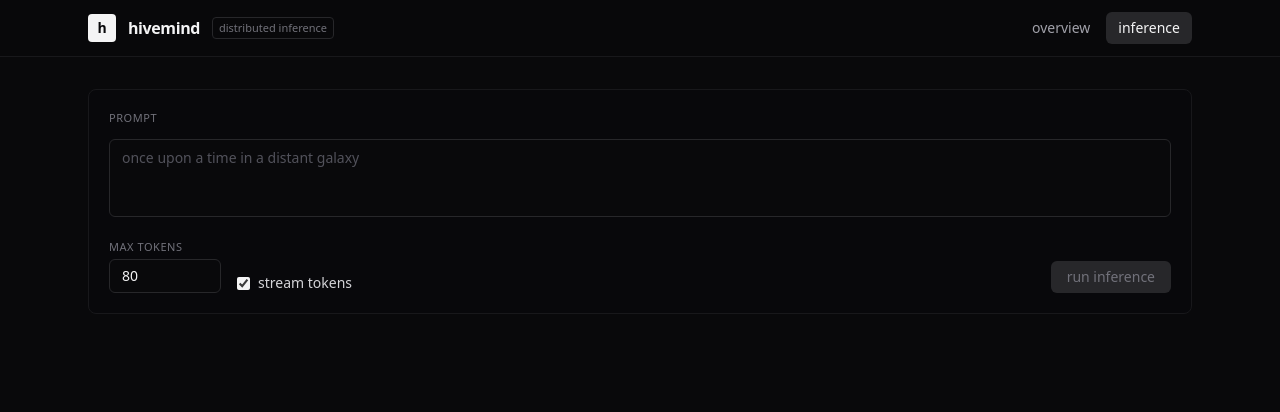
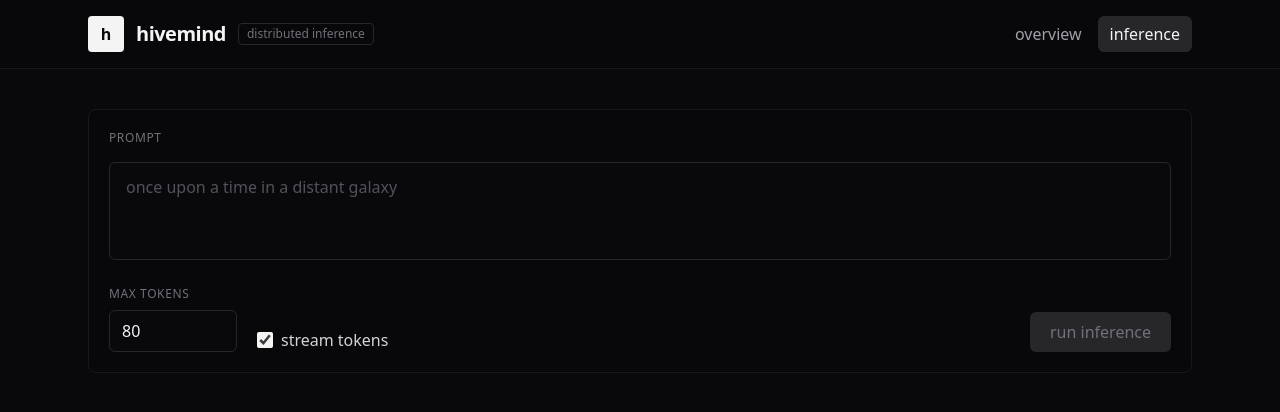
Before and after one commit to Nixxx19/lattice9, a React (Vite) app in the folder dashboard/: page /inference in a window 1280 px wide. Shown: the top 412 px of the page. Built offline with nearby package versions, Linux system fonts and the light colour scheme.

Commit message:
ui: bump type scale across header, cards, inputs, tokens

```diff
--- a/dashboard/src/App.tsx
+++ b/dashboard/src/App.tsx
@@ -10,7 +10,7 @@ function App() {
     setSession((prev) => ({ ...prev, ...patch }));
 
   const linkClass = ({ isActive }: { isActive: boolean }) =>
-    `px-3 py-1.5 rounded-md text-sm transition-colors ${
+    `px-3 py-1.5 rounded-md text-base transition-colors ${
       isActive
         ? "bg-zinc-800 text-zinc-100"
         : "text-zinc-400 hover:text-zinc-200"
@@ -20,13 +20,13 @@ function App() {
     <InferenceCtx.Provider value={{ session, update }}>
       <div className="min-h-screen bg-zinc-950 text-zinc-100">
         <header className="border-b border-zinc-900 bg-zinc-950/80 backdrop-blur sticky top-0 z-50">
-          <div className="max-w-6xl mx-auto px-6 py-3 flex items-center justify-between">
+          <div className="max-w-6xl mx-auto px-6 py-4 flex items-center justify-between">
             <div className="flex items-center gap-3">
-              <div className="w-7 h-7 rounded bg-zinc-100 text-zinc-950 flex items-center justify-center font-semibold text-sm">
+              <div className="w-9 h-9 rounded bg-zinc-100 text-zinc-950 flex items-center justify-center font-semibold text-base">
                 h
               </div>
-              <h1 className="text-base font-semibold tracking-tight">hivemind</h1>
-              <span className="text-[11px] text-zinc-500 border border-zinc-800 px-1.5 py-0.5 rounded">
+              <h1 className="text-xl font-semibold tracking-tight">hivemind</h1>
+              <span className="text-xs text-zinc-500 border border-zinc-800 px-2 py-0.5 rounded">
                 distributed inference
               </span>
             </div>
@@ -41,7 +41,7 @@ function App() {
           </div>
         </header>
 
-        <main className="max-w-6xl mx-auto px-6 py-8">
+        <main className="max-w-6xl mx-auto px-6 py-10">
           <Routes>
             <Route path="/" element={<Overview />} />
             <Route path="/inference" element={<Inference />} />
--- a/dashboard/src/pages/Inference.tsx
+++ b/dashboard/src/pages/Inference.tsx
@@ -134,10 +134,10 @@ export default function Inference() {
           onChange={(e) => update({ prompt: e.target.value })}
           placeholder="once upon a time in a distant galaxy"
           rows={3}
-          className="w-full bg-zinc-950 border border-zinc-800 rounded-md px-3 py-2 text-sm text-zinc-100 placeholder-zinc-600 focus:outline-none focus:border-zinc-600 resize-none"
+          className="w-full bg-zinc-950 border border-zinc-800 rounded-md px-4 py-3 text-base text-zinc-100 placeholder-zinc-600 focus:outline-none focus:border-zinc-600 resize-none"
         />
 
-        <div className="mt-4 flex flex-wrap items-end gap-4">
+        <div className="mt-5 flex flex-wrap items-end gap-5">
           <div>
             <Label>max tokens</Label>
             <input
@@ -146,16 +146,16 @@ export default function Inference() {
               onChange={(e) => update({ maxTokens: Number(e.target.value) })}
               min={1}
               max={500}
-              className="w-28 bg-zinc-950 border border-zinc-800 rounded-md px-3 py-1.5 text-sm text-zinc-100 focus:outline-none focus:border-zinc-600"
+              className="w-32 bg-zinc-950 border border-zinc-800 rounded-md px-3 py-2 text-base text-zinc-100 focus:outline-none focus:border-zinc-600"
             />
           </div>
 
-          <label className="flex items-center gap-2 text-sm text-zinc-300 select-none cursor-pointer">
+          <label className="flex items-center gap-2 text-base text-zinc-300 select-none cursor-pointer">
             <input
               type="checkbox"
               checked={stream}
               onChange={(e) => update({ stream: e.target.checked })}
-              className="accent-zinc-100"
+              className="accent-zinc-100 w-4 h-4"
             />
             stream tokens
           </label>
@@ -163,7 +163,7 @@ export default function Inference() {
           <button
             onClick={run}
             disabled={loading || !prompt.trim()}
-            className="ml-auto px-4 py-1.5 bg-zinc-100 hover:bg-white disabled:bg-zinc-800 disabled:text-zinc-500 text-zinc-950 rounded-md text-sm font-medium transition-colors"
+            className="ml-auto px-5 py-2 bg-zinc-100 hover:bg-white disabled:bg-zinc-800 disabled:text-zinc-500 text-zinc-950 rounded-md text-base font-medium transition-colors"
           >
             {loading ? "running…" : "run inference"}
           </button>
@@ -172,13 +172,13 @@ export default function Inference() {
 
       {error && (
         <Card tone="error">
-          <span className="text-sm">{error}</span>
+          <span className="text-base">{error}</span>
         </Card>
       )}
 
       {loading && stream && streamedTokens.length === 0 && (
         <Card>
-          <div className="flex items-center gap-2 text-sm text-zinc-400">
+          <div className="flex items-center gap-2 text-base text-zinc-400">
             <Dot pulse /> opening pipeline…
           </div>
         </Card>
@@ -186,7 +186,7 @@ export default function Inference() {
 
       {loading && !stream && (
         <Card>
-          <div className="flex items-center gap-2 text-sm text-zinc-400">
+          <div className="flex items-center gap-2 text-base text-zinc-400">
             <Dot pulse /> running inference…
           </div>
         </Card>
@@ -195,7 +195,7 @@ export default function Inference() {
       {streamedTokens.length > 0 && (
         <Card>
           <SectionHeader title="live tokens" />
-          <p className="leading-relaxed font-mono text-sm break-words">
+          <p className="leading-relaxed font-mono text-base break-words">
             <span className="text-zinc-500">{prompt}</span>
             {streamedTokens.map((t) => (
               <span
@@ -209,7 +209,7 @@ export default function Inference() {
             {loading && <span className="text-zinc-600 animate-pulse">▌</span>}
           </p>
           {streamWorkers.length > 0 && (
-            <div className="mt-4 flex flex-wrap gap-3 text-xs">
+            <div className="mt-5 flex flex-wrap gap-4 text-sm">
               {streamWorkers.map((w) => (
                 <span key={w} className={workerColor(w, streamWorkers)}>
                   ● <span className="text-zinc-400">{w}</span>
@@ -218,7 +218,7 @@ export default function Inference() {
             </div>
           )}
           {result && (
-            <div className="mt-4 pt-3 border-t border-zinc-900 text-xs text-zinc-500 flex gap-4">
+            <div className="mt-5 pt-4 border-t border-zinc-900 text-sm text-zinc-500 flex gap-5">
               <span>id {result.request_id}</span>
               <span>{result.tokens_generated} tokens</span>
               <span>{result.total_latency_ms.toFixed(0)}ms</span>
@@ -230,8 +230,8 @@ export default function Inference() {
       {result && streamedTokens.length === 0 && (
         <Card>
           <SectionHeader title="result" />
-          <p className="text-sm text-zinc-200 leading-relaxed">{result.result}</p>
-          <div className="mt-3 text-xs text-zinc-500 flex gap-4">
+          <p className="text-base text-zinc-200 leading-relaxed">{result.result}</p>
+          <div className="mt-4 text-sm text-zinc-500 flex gap-5">
             <span>id {result.request_id}</span>
             <span>{result.tokens_generated} tokens</span>
             <span>{result.total_latency_ms.toFixed(0)}ms</span>
@@ -242,7 +242,7 @@ export default function Inference() {
       {reshards.length > 0 && (
         <Card tone="warn">
           {reshards.map((r, i) => (
-            <div key={i} className="text-sm">
+            <div key={i} className="text-base">
               dropped <span className="font-mono">{r.dropped_worker}</span> at
               token {r.token_index}
               {r.remaining && (
@@ -277,7 +277,7 @@ function Card({
 
 function SectionHeader({ title }: { title: string }) {
   return (
-    <div className="text-[11px] uppercase tracking-wider text-zinc-500 mb-3">
+    <div className="text-xs uppercase tracking-wider text-zinc-500 mb-4">
       {title}
     </div>
   );
@@ -285,7 +285,7 @@ function SectionHeader({ title }: { title: string }) {
 
 function Label({ children }: { children: React.ReactNode }) {
   return (
-    <div className="text-[11px] uppercase tracking-wider text-zinc-500 mb-1">
+    <div className="text-xs uppercase tracking-wider text-zinc-500 mb-2">
       {children}
     </div>
   );
@@ -294,7 +294,7 @@ function Label({ children }: { children: React.ReactNode }) {
 function Dot({ pulse }: { pulse?: boolean }) {
   return (
     <span
-      className={`inline-block w-1.5 h-1.5 rounded-full bg-zinc-300 ${
+      className={`inline-block w-2 h-2 rounded-full bg-zinc-300 ${
         pulse ? "animate-pulse" : ""
       }`}
     />
--- a/dashboard/src/pages/Overview.tsx
+++ b/dashboard/src/pages/Overview.tsx
@@ -119,11 +119,11 @@ function StatCard({
   mono?: boolean;
 }) {
   return (
-    <div className="border border-zinc-900 rounded-lg p-4 bg-zinc-950/40">
-      <div className="text-[11px] uppercase tracking-wider text-zinc-500 mb-1">
+    <div className="border border-zinc-900 rounded-lg p-5 bg-zinc-950/40">
+      <div className="text-xs uppercase tracking-wider text-zinc-500 mb-2">
         {label}
       </div>
-      <div className={`text-lg font-semibold text-zinc-100 ${mono ? "font-mono" : ""}`}>
+      <div className={`text-2xl font-semibold text-zinc-100 ${mono ? "font-mono" : ""}`}>
         {value}
       </div>
     </div>
@@ -139,24 +139,24 @@ function WorkerCard({ worker }: { worker: Worker }) {
       : "—";
 
   return (
-    <div className="border border-zinc-900 rounded-lg p-4 bg-zinc-950/40">
+    <div className="border border-zinc-900 rounded-lg p-5 bg-zinc-950/40">
       <div className="flex items-center justify-between mb-3">
         <div className="flex items-center gap-2">
           <span
-            className={`inline-block w-1.5 h-1.5 rounded-full ${
+            className={`inline-block w-2 h-2 rounded-full ${
               isHealthy ? "bg-emerald-400" : "bg-rose-400"
             }`}
           />
-          <h3 className="font-medium text-zinc-100 text-sm">{worker.worker_id}</h3>
+          <h3 className="font-medium text-zinc-100 text-base">{worker.worker_id}</h3>
         </div>
-        <span className="text-[11px] text-zinc-500">
+        <span className="text-xs text-zinc-500">
           {isHealthy ? "healthy" : "offline"}
         </span>
       </div>
-      <div className="text-[11px] font-mono text-zinc-600 mb-3 truncate">
+      <div className="text-xs font-mono text-zinc-600 mb-4 truncate">
         {worker.url}
       </div>
-      <dl className="grid grid-cols-2 gap-y-1.5 text-xs">
+      <dl className="grid grid-cols-2 gap-y-2 text-sm">
         <dt className="text-zinc-500">cpu</dt>
         <dd className="text-zinc-300 text-right">{worker.cpu_cores} cores</dd>
         <dt className="text-zinc-500">memory</dt>
@@ -182,25 +182,25 @@ function WorkerCard({ worker }: { worker: Worker }) {
 
 function JobRow({ job }: { job: Job }) {
   return (
-    <div className="border border-zinc-900 rounded-lg p-3 bg-zinc-950/40">
-      <div className="flex items-center justify-between mb-1.5">
-        <span className="text-[11px] font-mono text-zinc-500">
+    <div className="border border-zinc-900 rounded-lg p-4 bg-zinc-950/40">
+      <div className="flex items-center justify-between mb-2">
+        <span className="text-xs font-mono text-zinc-500">
           {job.request_id}
         </span>
-        <span className="text-[11px] text-zinc-500">
+        <span className="text-xs text-zinc-500">
           {job.tokens_generated} tokens · {job.total_latency_ms.toFixed(0)} ms
         </span>
       </div>
-      <p className="text-xs text-zinc-400 mb-1">
+      <p className="text-sm text-zinc-400 mb-1.5">
         <span className="text-zinc-600">prompt:</span> {job.prompt}
       </p>
-      <p className="text-xs text-zinc-200 line-clamp-2">{job.result}</p>
+      <p className="text-sm text-zinc-200 line-clamp-2">{job.result}</p>
       {job.worker_trace.length > 0 && (
-        <div className="mt-2 flex flex-wrap gap-1.5">
+        <div className="mt-3 flex flex-wrap gap-1.5">
           {job.worker_trace.map((t, i) => (
             <span
               key={i}
-              className="text-[10px] font-mono text-zinc-500 border border-zinc-900 px-1.5 py-0.5 rounded"
+              className="text-xs font-mono text-zinc-500 border border-zinc-900 px-2 py-0.5 rounded"
             >
               {t.worker_id} · {t.latency_ms.toFixed(0)}ms
             </span>
@@ -213,7 +213,7 @@ function JobRow({ job }: { job: Job }) {
 
 function SectionHeader({ title }: { title: string }) {
   return (
-    <h2 className="text-[11px] uppercase tracking-wider text-zinc-500 mb-3">
+    <h2 className="text-xs uppercase tracking-wider text-zinc-500 mb-4">
       {title}
     </h2>
   );
@@ -221,7 +221,7 @@ function SectionHeader({ title }: { title: string }) {
 
 function EmptyState({ text }: { text: string }) {
   return (
-    <div className="border border-zinc-900 rounded-lg p-8 text-center text-sm text-zinc-600">
+    <div className="border border-zinc-900 rounded-lg p-10 text-center text-base text-zinc-600">
       {text}
     </div>
   );
```
